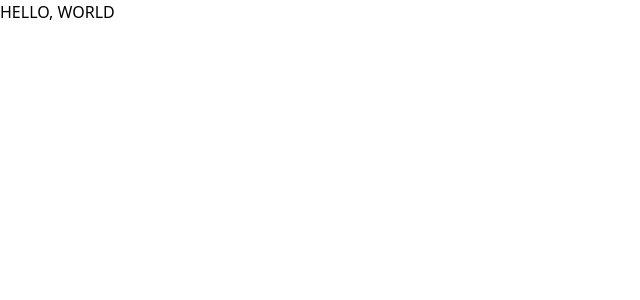
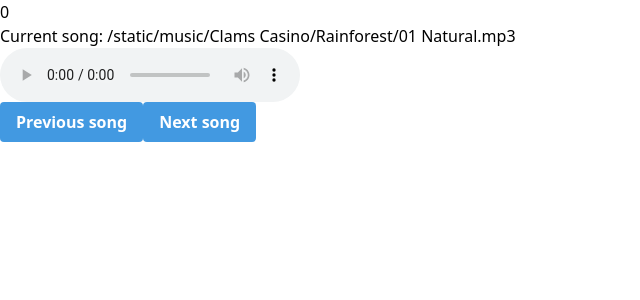
Before and after one commit to tvararu/music.vararu.org, a Next.js app: page / in a window 1280 px wide. Shown: the top 300 px of the page, without its empty margins (0-640 px from the left). Built offline with nearby package versions, Linux system fonts and the light colour scheme.

Commit message:
Create a basic player with next/previous controls

```diff
--- a/components/pages/Home.tsx
+++ b/components/pages/Home.tsx
@@ -1,3 +1,46 @@
-const Home = () => <p className="uppercase">Hello, world</p>;
+import { useState } from "react";
+
+const files = [
+  "/static/music/Clams Casino/Rainforest/01 Natural.mp3",
+  "/static/music/Clams Casino/Rainforest/02 Treetop.mp3",
+  "/static/music/Clams Casino/Rainforest/03 Waterfalls.mp3",
+  "/static/music/Clams Casino/Rainforest/04 Drowning.mp3",
+  "/static/music/Clams Casino/Rainforest/05 Gorilla.mp3"
+];
+
+const Button = ({ children, onClick }) => (
+  <button
+    className="bg-blue-500 hover:bg-blue-700 text-white font-bold py-2 px-4 rounded"
+    onClick={onClick}
+  >
+    {children}
+  </button>
+);
+
+const Player = () => {
+  const [count, setCount] = useState(0);
+  const currentSong = files[count];
+  const skipToPreviousSong = () =>
+    setCount((files.length + count - 1) % files.length);
+  const skipToNextSong = () => setCount((count + 1) % files.length);
+
+  return (
+    <>
+      <p>{count}</p>
+      <p>Current song: {currentSong}</p>
+      <audio controls src={currentSong}>
+        Your browser does not support the audio element.
+      </audio>
+      <Button onClick={skipToPreviousSong}>Previous song</Button>
+      <Button onClick={skipToNextSong}>Next song</Button>
+    </>
+  );
+};
+
+const Home = () => (
+  <>
+    <Player />
+  </>
+);
 
 export default Home;
```
Also changed, not shown: 2 other files (tests, documents, lock files or other folders).
